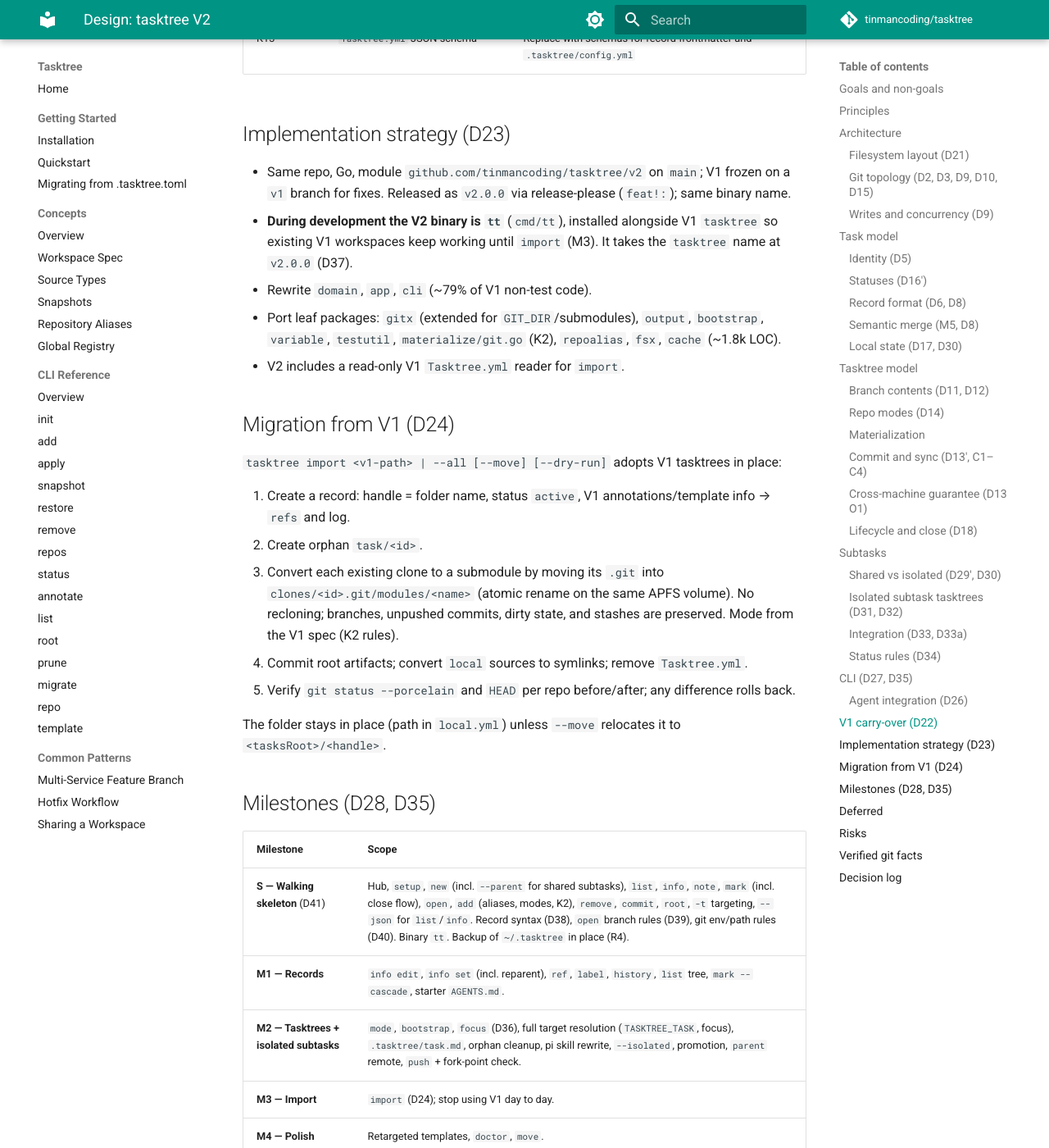
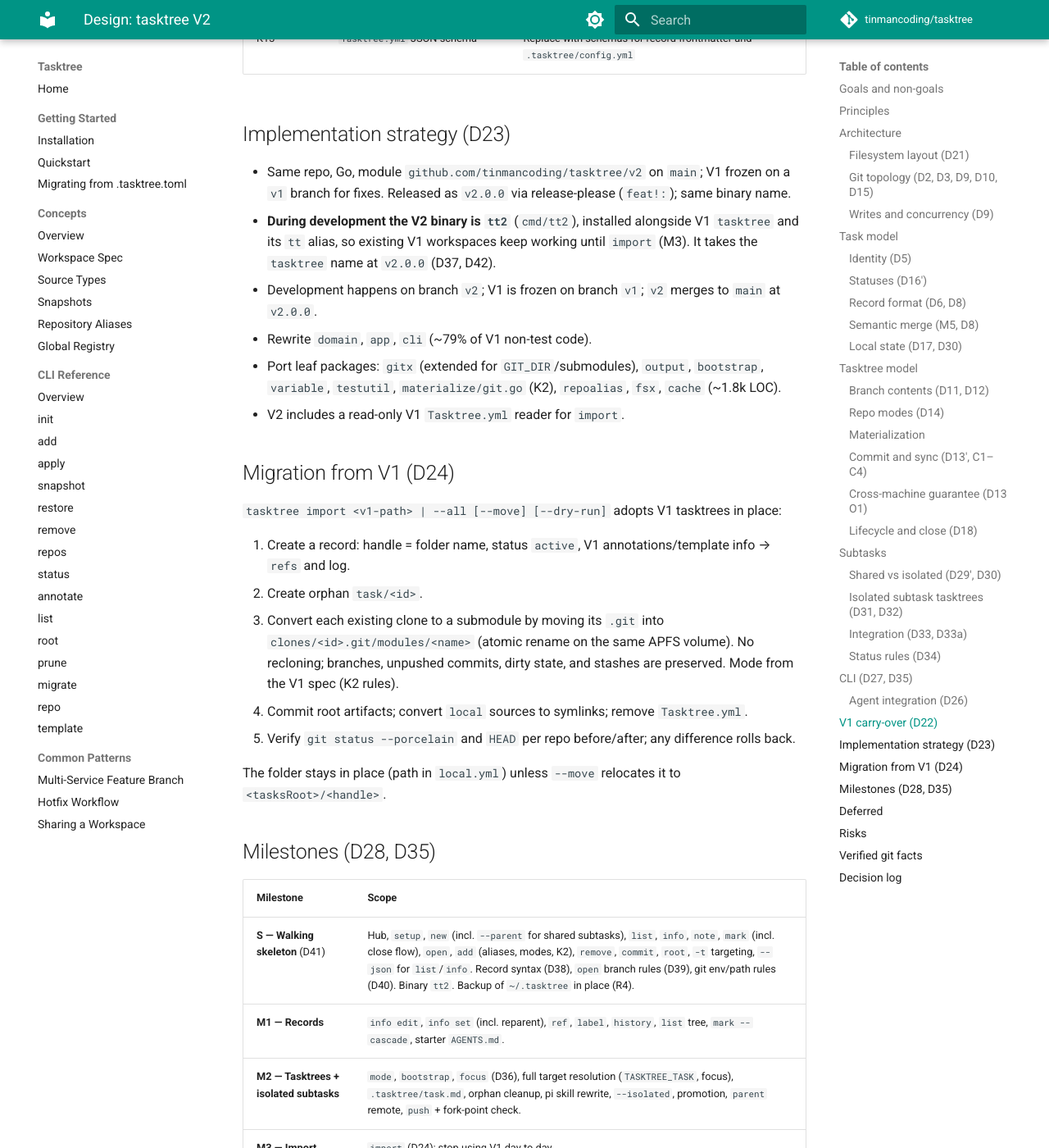
Before and after one commit to tinmancoding/tasktree, an MkDocs documentation site: the page built from docs/design/tasktree-v2.md, in a window 1280 px wide and 1400 px high, scrolled down 12158 px. Shown: the whole window at 82% size. Built offline with MkDocs 1.6.1 and Material for MkDocs 9.7.7, drawn with Linux system fonts in a browser that asks for light colours; comment, search, counter and statistics services are not loaded; some of the changed text lies outside the part shown.

Commit message:
docs: V2 dev binary is tt2

```diff
--- a/docs/design/tasktree-v2.md
+++ b/docs/design/tasktree-v2.md
@@ -1,6 +1,6 @@
 # Design: tasktree V2
 
-Status: **Accepted** (design interview, decisions D1–D41)
+Status: **Accepted** (design interview, decisions D1–D42)
 Supersedes: the workspace-centric V1 model (`Tasktree.yml` + plain folders + registry)
 
 V2 turns tasktree into a single personal tool for **task management + multi-repo workspace
@@ -448,9 +448,11 @@ Targeting: inside a tasktree, commands act on its task (see target resolution);
 
 - Same repo, Go, module `github.com/tinmancoding/tasktree/v2` on `main`; V1 frozen on a `v1`
   branch for fixes. Released as `v2.0.0` via release-please (`feat!:`); same binary name.
-- **During development the V2 binary is `tt`** (`cmd/tt`), installed alongside V1 `tasktree`
-  so existing V1 workspaces keep working until `import` (M3). It takes the `tasktree` name at
-  `v2.0.0` (D37).
+- **During development the V2 binary is `tt2`** (`cmd/tt2`), installed alongside V1 `tasktree`
+  and its `tt` alias, so existing V1 workspaces keep working until `import` (M3). It takes the
+  `tasktree` name at `v2.0.0` (D37, D42).
+- Development happens on branch `v2`; V1 is frozen on branch `v1`; `v2` merges to `main` at
+  `v2.0.0`.
 - Rewrite `domain`, `app`, `cli` (~79% of V1 non-test code).
 - Port leaf packages: `gitx` (extended for `GIT_DIR`/submodules), `output`, `bootstrap`,
   `variable`, `testutil`, `materialize/git.go` (K2), `repoalias`, `fsx`, `cache` (~1.8k LOC).
@@ -477,7 +479,7 @@ The folder stays in place (path in `local.yml`) unless `--move` relocates it to
 
 | Milestone | Scope |
 |---|---|
-| **S — Walking skeleton** (D41) | Hub, `setup`, `new` (incl. `--parent` for shared subtasks), `list`, `info`, `note`, `mark` (incl. close flow), `open`, `add` (aliases, modes, K2), `remove`, `commit`, `root`, `-t` targeting, `--json` for `list`/`info`. Record syntax (D38), `open` branch rules (D39), git env/path rules (D40). Binary `tt`. Backup of `~/.tasktree` in place (R4). |
+| **S — Walking skeleton** (D41) | Hub, `setup`, `new` (incl. `--parent` for shared subtasks), `list`, `info`, `note`, `mark` (incl. close flow), `open`, `add` (aliases, modes, K2), `remove`, `commit`, `root`, `-t` targeting, `--json` for `list`/`info`. Record syntax (D38), `open` branch rules (D39), git env/path rules (D40). Binary `tt2`. Backup of `~/.tasktree` in place (R4). |
 | **M1 — Records** | `info edit`, `info set` (incl. reparent), `ref`, `label`, `history`, `list` tree, `mark --cascade`, starter `AGENTS.md`. |
 | **M2 — Tasktrees + isolated subtasks** | `mode`, `bootstrap`, `focus` (D36), full target resolution (`TASKTREE_TASK`, focus), `.tasktree/task.md`, orphan cleanup, pi skill rewrite, `--isolated`, promotion, `parent` remote, `push` + fork-point check. |
 | **M3 — Import** | `import` (D24); stop using V1 day to day. |
@@ -568,3 +570,4 @@ Checked against git 2.53.0:
 | D39 | `open` attaches `work`/`follow` repos to a local branch at the gitlink (tracking `origin/<branch>` if present), `pin` detached; never resets existing branches |
 | D40 | Never export `GIT_*`; strip inherited `GIT_*` for child processes; rewrite submodule paths to absolute |
 | D41 | Walking-skeleton milestone S precedes M1; M1/M2 reduced accordingly |
+| D42 | Development binary is `tt2` (revises D37); `tt` stays the V1 alias |
```
